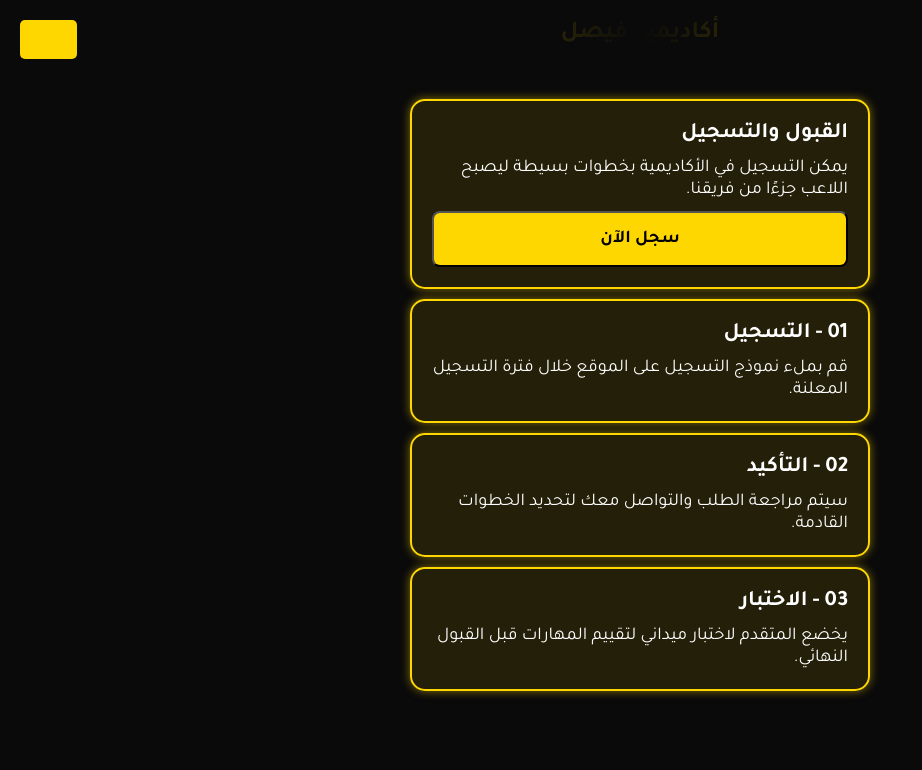
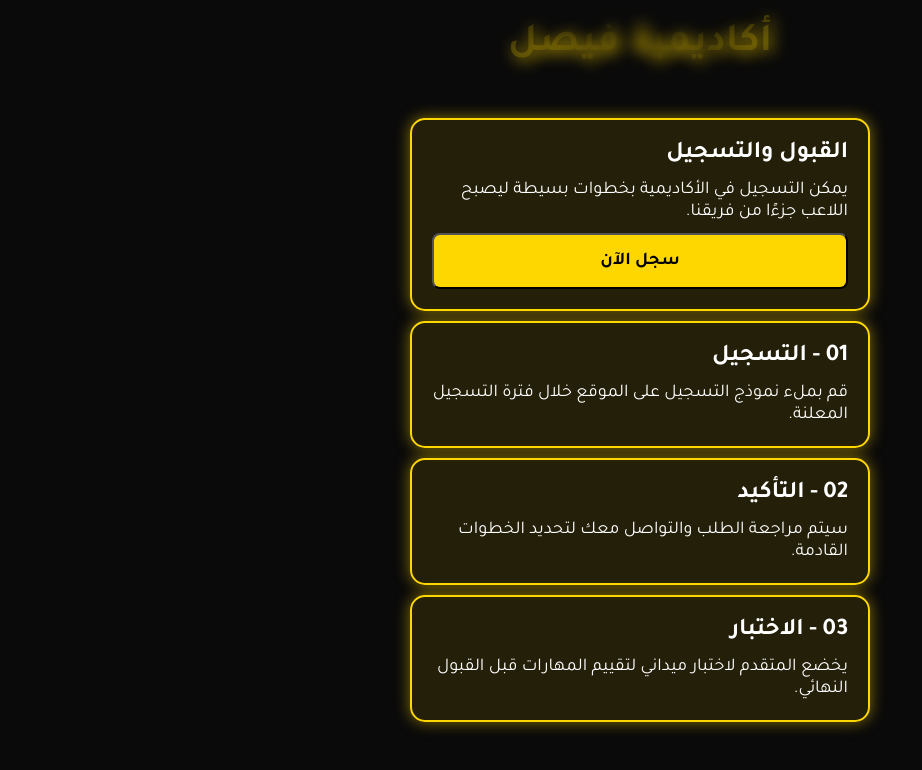
Before and after one commit to faisalhanii/My-window-, a plain HTML site: page index.html in a window 1280 px wide. Shown: the whole page, without its empty margins (0-922 px from the left). Drawn offline with Linux system fonts and the light colour scheme.

Commit message:
Update index.htmll

```diff
--- a/index.html
+++ b/index.html
@@ -30,25 +30,33 @@
         .header {
             text-align: center;
             padding: 20px;
-            font-size: 24px;
+            font-size: 40px;
             font-weight: bold;
-            position: relative;
             background: linear-gradient(to right, gold, transparent, gold);
             -webkit-background-clip: text;
             -webkit-text-fill-color: transparent;
+            text-shadow: 3px 3px 15px rgba(255, 215, 0, 0.7);
         }
 
         .toggle-mode {
             position: absolute;
-            top: 20px;
-            left: 20px;
-            padding: 10px;
+            top: 15px;
+            left: 15px;
+            padding: 10px 15px;
             border: none;
             cursor: pointer;
-            background: gold;
-            color: black;
-            font-weight: bold;
+            background: none;
+            color: gold;
+            font-size: 24px;
             border-radius: 5px;
+            display: flex;
+            align-items: center;
+            gap: 5px;
+            transition: 0.3s;
+        }
+
+        .toggle-mode:hover {
+            transform: scale(1.1);
         }
 
         .container {
@@ -63,11 +71,11 @@
             margin: 10px 0;
             border-radius: 15px;
             border: 2px solid gold;
-            box-shadow: 0px 0px 10px rgba(255, 215, 0, 0.5);
+            box-shadow: 0px 0px 15px rgba(255, 215, 0, 0.5);
         }
 
         .card h2 {
-            font-size: 22px;
+            font-size: 24px;
             margin-bottom: 10px;
         }
 
@@ -100,7 +108,9 @@
 
     <div class="header">
         أكاديمية فيصل
-        <button class="toggle-mode" onclick="toggleMode()">🌙/☀️</button>
+        <button class="toggle-mode" onclick="toggleMode()">
+            <span id="mode-icon">🌙</span>
+        </button>
     </div>
 
     <div class="container">
@@ -128,8 +138,17 @@
 
     <script>
         function toggleMode() {
-            document.body.classList.toggle("light-mode");
-            document.body.classList.toggle("dark-mode");
+            let body = document.body;
+            let icon = document.getElementById("mode-icon");
+
+            body.classList.toggle("light-mode");
+            body.classList.toggle("dark-mode");
+
+            if (body.classList.contains("light-mode")) {
+                icon.textContent = "☀️"; // الشمس
+            } else {
+                icon.textContent = "🌙"; // القمر
+            }
         }
     </script>
 
```
